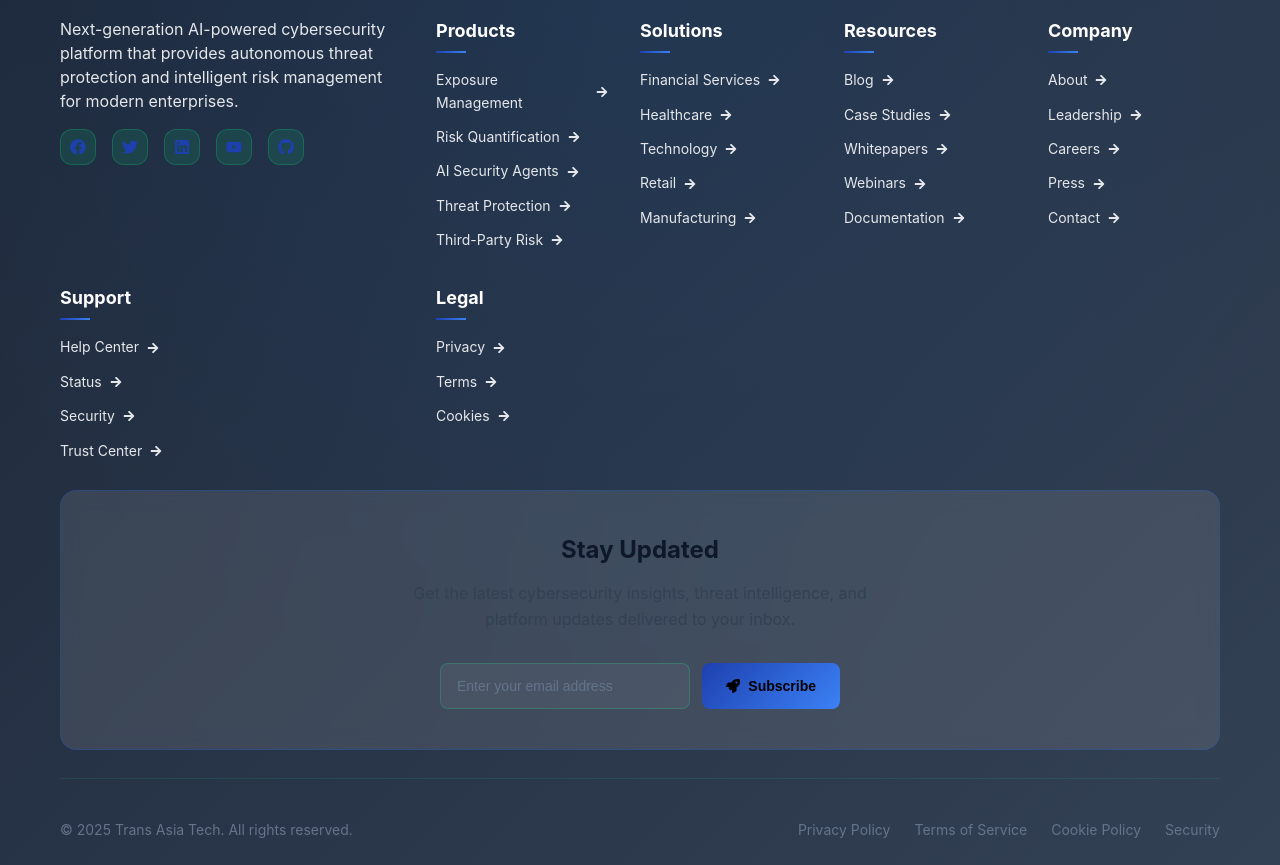
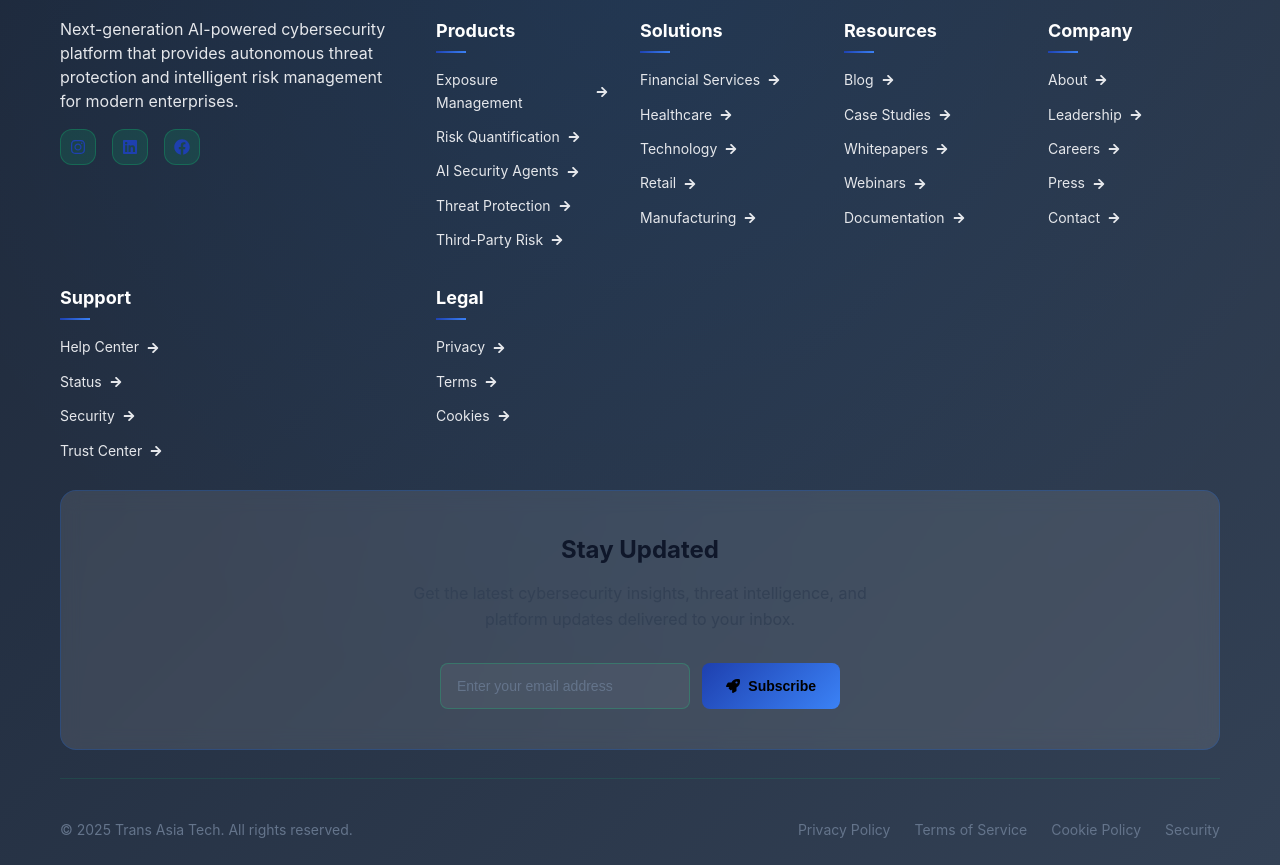
Before and after one commit to octaleadsprivatelimited-cloud/transasia, a React (Create React App) app in the folder client/: page / in a window 1280 px wide. Shown: the part 4800-5665 px from the top of the page. Built offline with nearby package versions, Linux system fonts and the light colour scheme.

Commit message:
Add social media links: Instagram, LinkedIn, and Facebook to footer

```diff
--- a/client/src/components/Footer.js
+++ b/client/src/components/Footer.js
@@ -8,6 +8,7 @@ import {
   FaLinkedin,
   FaYoutube,
   FaGithub,
+  FaInstagram,
   FaArrowRight,
   FaRocket
 } from 'react-icons/fa';
@@ -421,20 +422,14 @@ const Footer = () => {
               threat protection and intelligent risk management for modern enterprises.
             </BrandDescription>
             <SocialLinks>
-              <SocialLink href="#" aria-label="Facebook">
-                <FaFacebook />
+              <SocialLink href="https://www.instagram.com/transasia/" target="_blank" rel="noopener noreferrer" aria-label="Instagram">
+                <FaInstagram />
               </SocialLink>
-              <SocialLink href="#" aria-label="Twitter">
-                <FaTwitter />
-              </SocialLink>
-              <SocialLink href="#" aria-label="LinkedIn">
+              <SocialLink href="https://www.linkedin.com/company/transasia-softtech/" target="_blank" rel="noopener noreferrer" aria-label="LinkedIn">
                 <FaLinkedin />
               </SocialLink>
-              <SocialLink href="#" aria-label="YouTube">
-                <FaYoutube />
-              </SocialLink>
-              <SocialLink href="#" aria-label="GitHub">
-                <FaGithub />
+              <SocialLink href="https://www.facebook.com/p/TransAsia-SoftTech-100069516170641/" target="_blank" rel="noopener noreferrer" aria-label="Facebook">
+                <FaFacebook />
               </SocialLink>
             </SocialLinks>
           </BrandSection>
```
